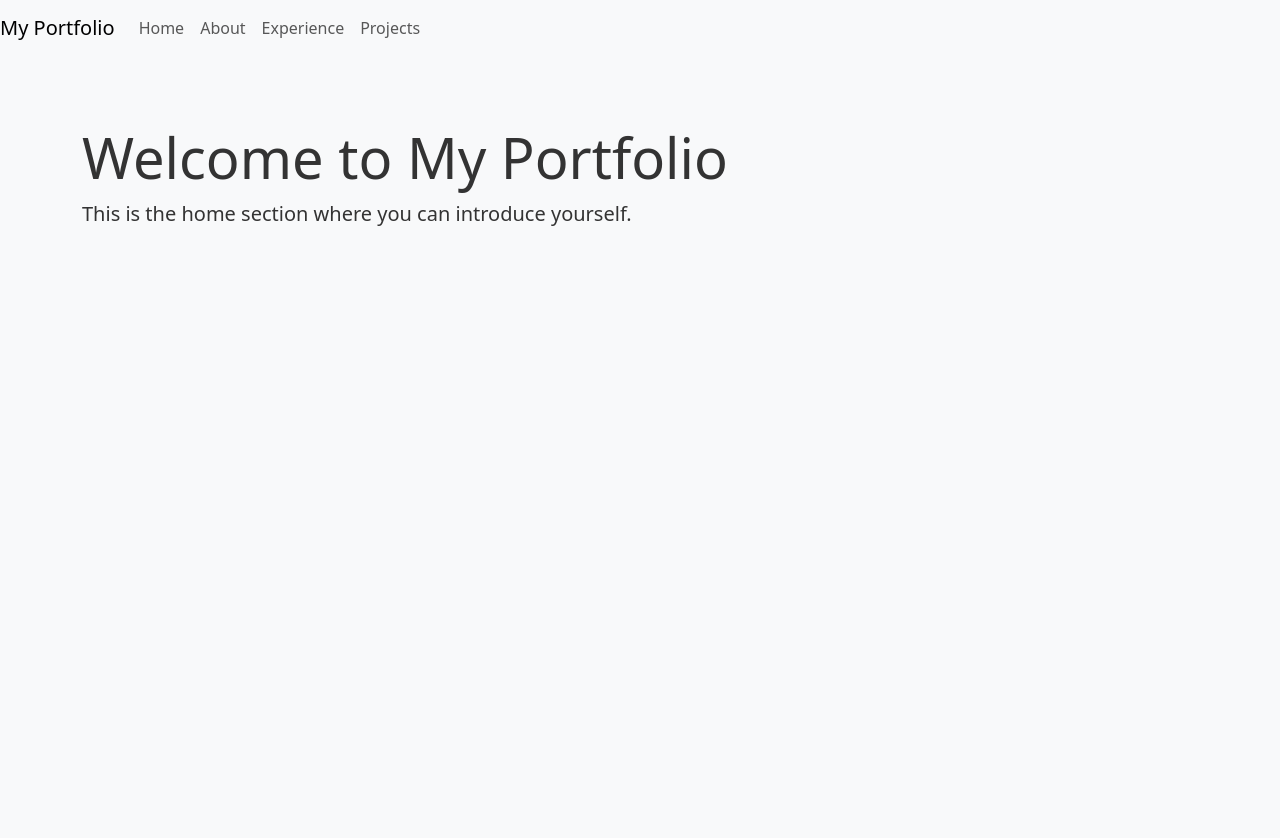
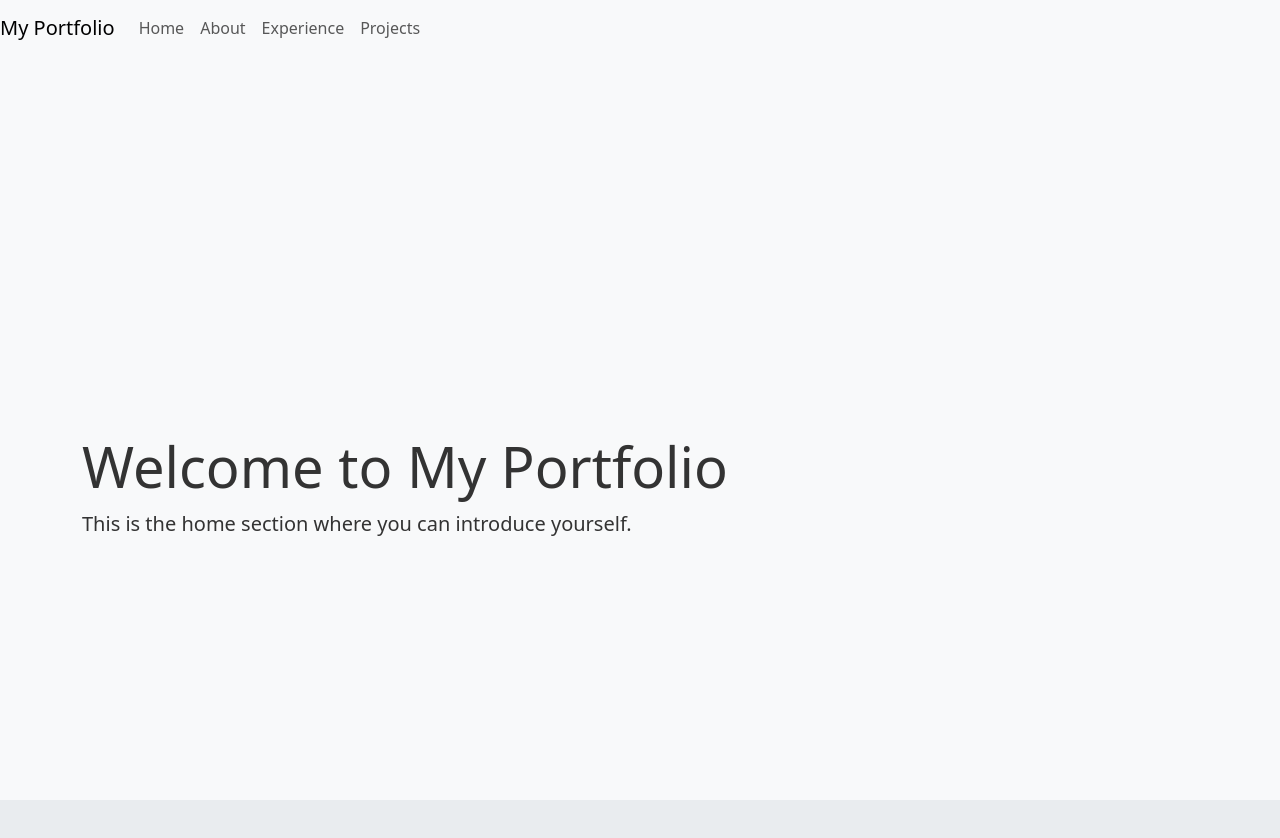
Before and after one commit to ParamDesai111/paramdesai111.github.io, a React (Create React App) app: page / in a window 1280 px wide. Shown: the top 838 px of the page. Before the commit the page ends 800 px from the top, so only its background shows below. Built offline with nearby package versions, Linux system fonts and the light colour scheme.

Commit message:
Nav Bar Scrolling

```diff
--- a/src/App.jsx
+++ b/src/App.jsx
@@ -1,5 +1,4 @@
 import React from 'react';
-import { BrowserRouter as Router, Route, Switch } from 'react-router-dom';
 import Navbar from './components/Navbar';
 import HomeSection from './components/HomeSection';
 import AboutSection from './components/AboutSection';
@@ -8,15 +7,13 @@ import ProjectsSection from './components/ProjectsSection';
 
 function App() {
   return (
-    <Router>
+    <div>
       <Navbar />
-      <Switch>
-        <Route path="/" exact component={HomeSection} />
-        <Route path="/about" component={AboutSection} />
-        <Route path="/experience" component={ExperienceSection} />
-        <Route path="/projects" component={ProjectsSection} />
-      </Switch>
-    </Router>
+      <div id="home" className="section"><HomeSection /></div>
+      <div id="about" className="section"><AboutSection /></div>
+      <div id="experience" className="section"><ExperienceSection /></div>
+      <div id="projects" className="section"><ProjectsSection /></div>
+    </div>
   );
 }
 
--- a/src/components/Navbar.jsx
+++ b/src/components/Navbar.jsx
@@ -1,19 +1,18 @@
 import React from 'react';
-import { Link } from 'react-router-dom';
 
 function Navbar() {
   return (
-    <nav className="navbar navbar-expand-lg navbar-light bg-light">
-      <Link className="navbar-brand" to="/">My Portfolio</Link>
+    <nav className="navbar navbar-expand-lg navbar-light bg-light fixed-top">
+      <a className="navbar-brand" href="#home">My Portfolio</a>
       <button className="navbar-toggler" type="button" data-toggle="collapse" data-target="#navbarNav" aria-controls="navbarNav" aria-expanded="false" aria-label="Toggle navigation">
         <span className="navbar-toggler-icon"></span>
       </button>
       <div className="collapse navbar-collapse" id="navbarNav">
         <ul className="navbar-nav">
-          <li className="nav-item"><Link className="nav-link" to="/">Home</Link></li>
-          <li className="nav-item"><Link className="nav-link" to="/about">About</Link></li>
-          <li className="nav-item"><Link className="nav-link" to="/experience">Experience</Link></li>
-          <li className="nav-item"><Link className="nav-link" to="/projects">Projects</Link></li>
+          <li className="nav-item"><a className="nav-link" href="#home">Home</a></li>
+          <li className="nav-item"><a className="nav-link" href="#about">About</a></li>
+          <li className="nav-item"><a className="nav-link" href="#experience">Experience</a></li>
+          <li className="nav-item"><a className="nav-link" href="#projects">Projects</a></li>
         </ul>
       </div>
     </nav>
--- a/src/styles/main.css
+++ b/src/styles/main.css
@@ -1,12 +1,40 @@
-/* main.css */
-body {
+
+  body, html {
+    margin: 0;
+    padding: 0;
+    width: 100%;
     background-color: #f8f9fa; /* Light background */
     color: #333; /* Dark text */
-}
+    scroll-behavior: smooth;
 
-/* Custom styles for your sections */
-section {
-    padding: 20px 0;
-}
+  }
 
-/* Additional custom styles here */
+  .section {
+    min-height: 100vh; /* Make each section fill the viewport */
+    display: flex;
+    justify-content: center;
+    align-items: center;
+    flex-direction: column; /* Center content vertically and horizontally */
+  }
+
+  /* Add custom styles for each section to differentiate them */
+  #home {
+    background: #f8f9fa;
+  }
+
+  #about {
+    background: #e9ecef;
+  }
+
+  #experience {
+    background: #dee2e6;
+  }
+
+  #projects {
+    background: #ced4da;
+  }
+
+  /* Adjust padding for the first section to account for the fixed navbar */
+  #home {
+    padding-top: 70px; /* Height of the navbar */
+  }
```
Also changed, not shown: 11 other files (tests, documents, lock files or other folders).
